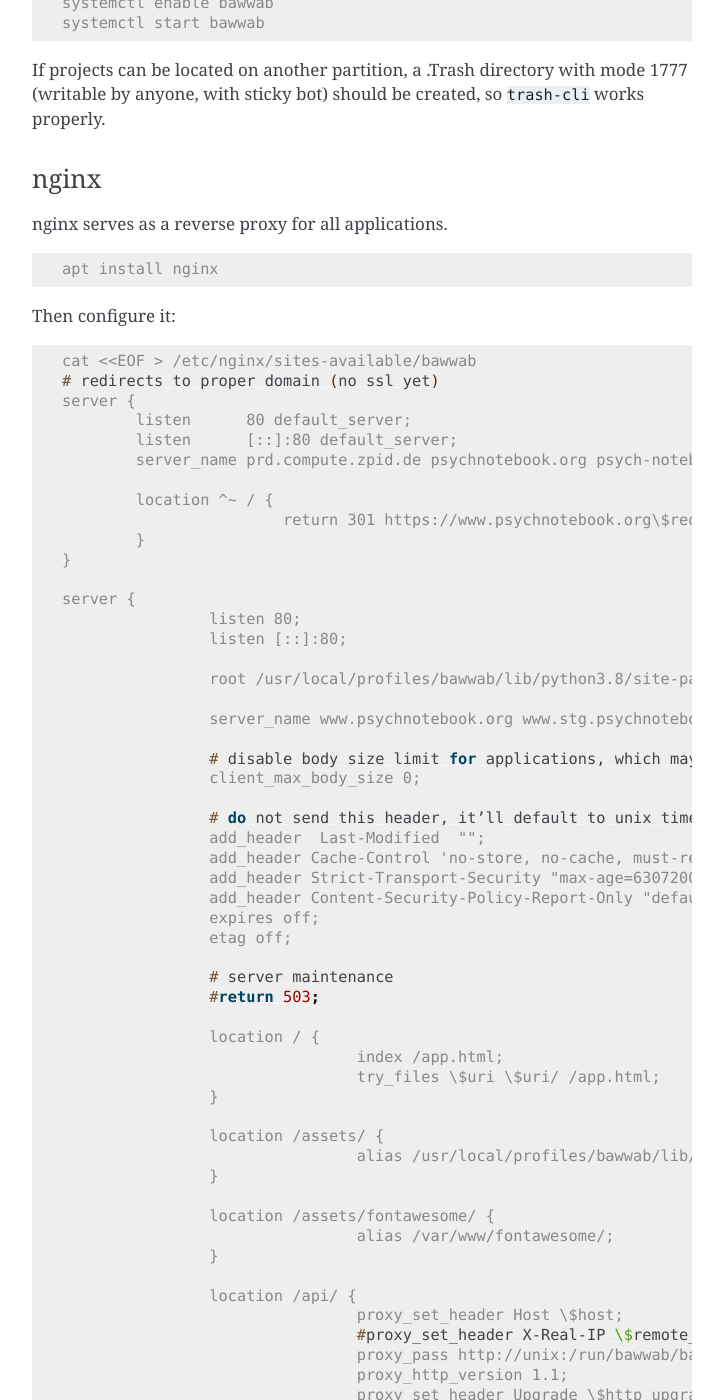
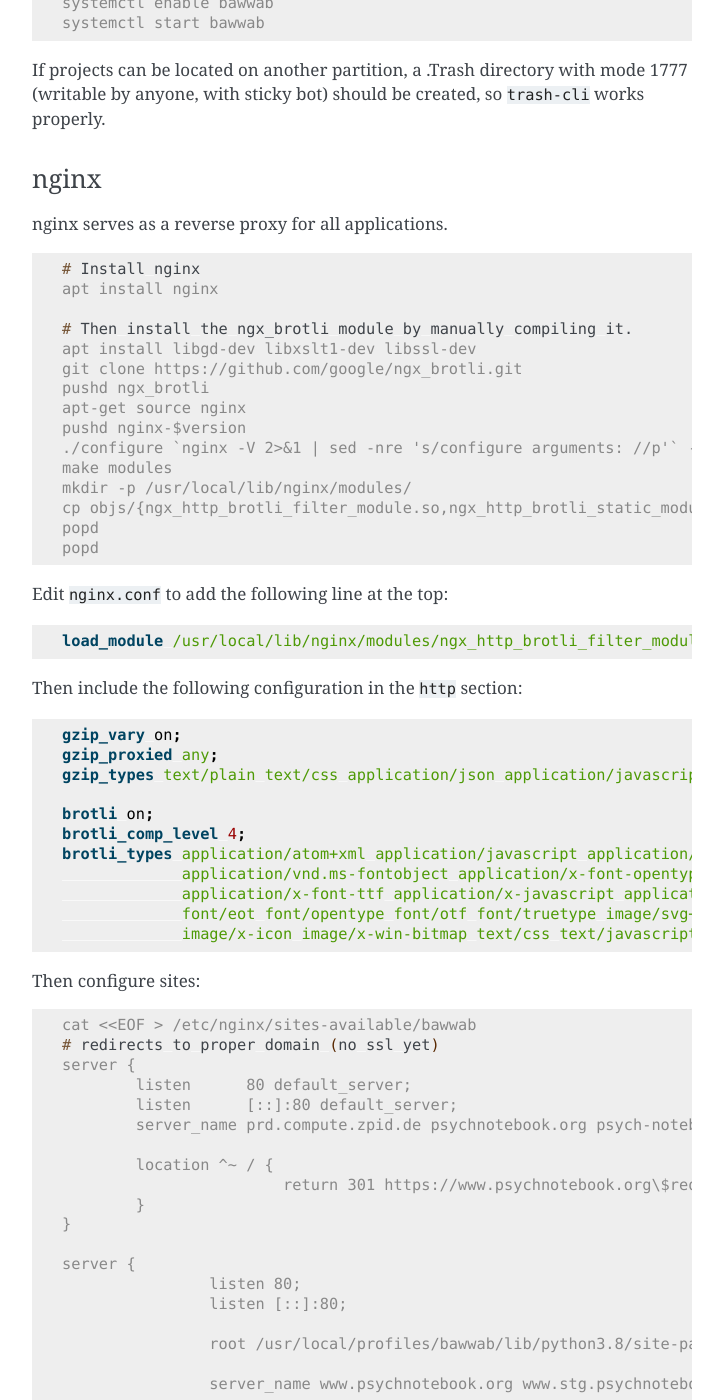
Before and after one commit to leibniz-psychology/psychnotebook-deploy, a Sphinx documentation site: the page built from doc/configuration.rst, in a window 1280 px wide and 1400 px high, scrolled down 17036 px. Shown: the whole window, without its empty margins (388-1111 px from the left). Built offline with Sphinx 7.4.7, drawn with Linux system fonts in a browser that asks for light colours.

Commit message:
configuration: Document ngx_brotli config

```diff
--- a/doc/configuration.rst
+++ b/doc/configuration.rst
@@ -940,9 +940,45 @@
 
 .. code:: console
 
+	# Install nginx
 	apt install nginx
 
-Then configure it:
+	# Then install the ngx_brotli module by manually compiling it.
+	apt install libgd-dev libxslt1-dev libssl-dev
+	git clone https://github.com/google/ngx_brotli.git
+	pushd ngx_brotli
+	apt-get source nginx
+	pushd nginx-$version
+	./configure `nginx -V 2>&1 | sed -nre 's/configure arguments: //p'` --add-dynamic-module=`pwd`/../
+	make modules
+	mkdir -p /usr/local/lib/nginx/modules/
+	cp objs/{ngx_http_brotli_filter_module.so,ngx_http_brotli_static_module.so} /usr/local/lib/nginx/modules/
+	popd
+	popd
+
+Edit :file:`nginx.conf` to add the following line at the top:
+
+.. code:: nginx
+
+	load_module /usr/local/lib/nginx/modules/ngx_http_brotli_filter_module.so;
+
+Then include the following configuration in the ``http`` section:
+
+.. code:: nginx
+
+	gzip_vary on;
+	gzip_proxied any;
+	gzip_types text/plain text/css application/json application/javascript text/xml application/xml application/xml+rss text/javascript image/svg+xml;
+
+	brotli on;
+	brotli_comp_level 4;
+	brotli_types application/atom+xml application/javascript application/json application/rss+xml
+	             application/vnd.ms-fontobject application/x-font-opentype application/x-font-truetype
+	             application/x-font-ttf application/x-javascript application/xhtml+xml application/xml
+	             font/eot font/opentype font/otf font/truetype image/svg+xml image/vnd.microsoft.icon
+	             image/x-icon image/x-win-bitmap text/css text/javascript text/plain text/xml;
+
+Then configure sites:
 
 .. code:: console
 
```
